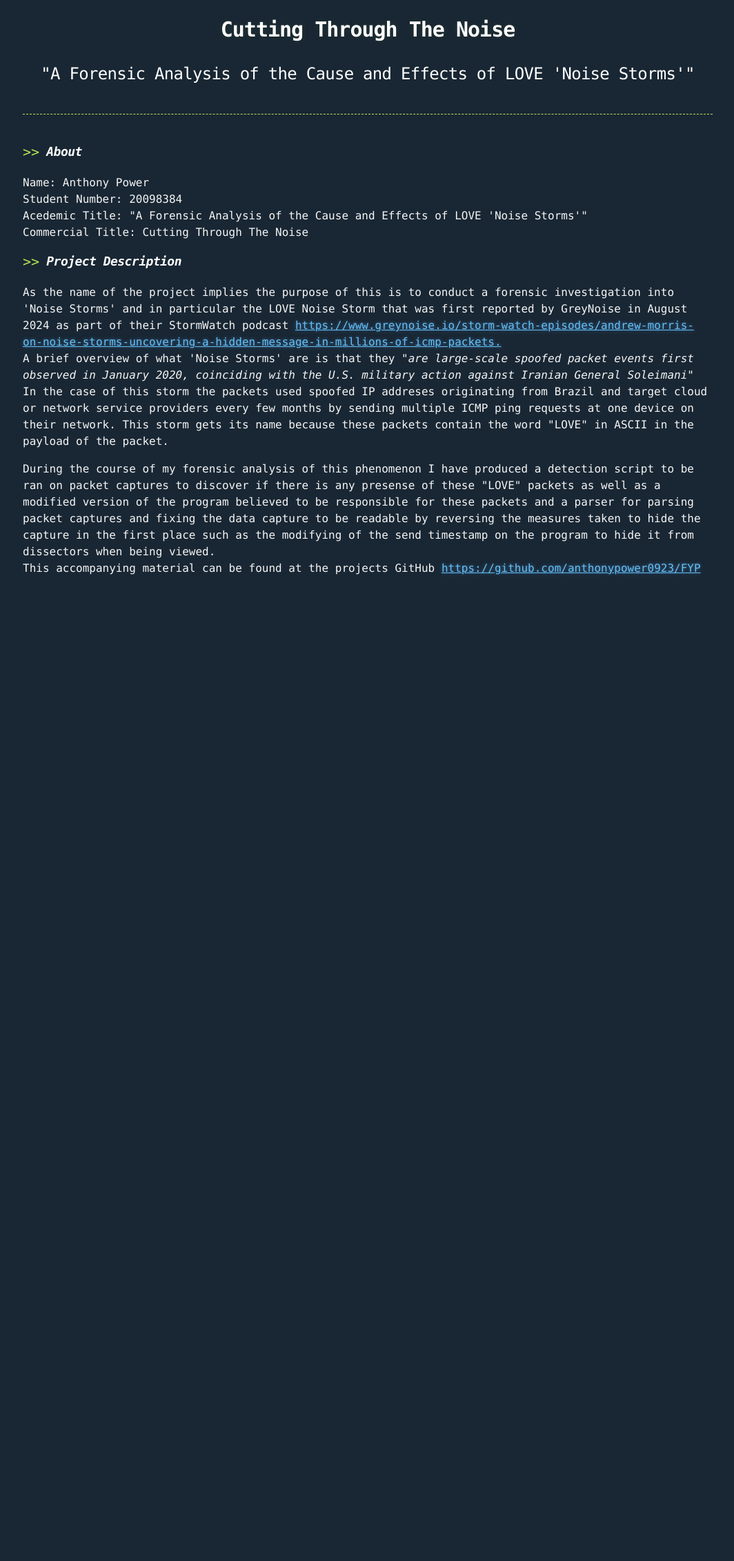
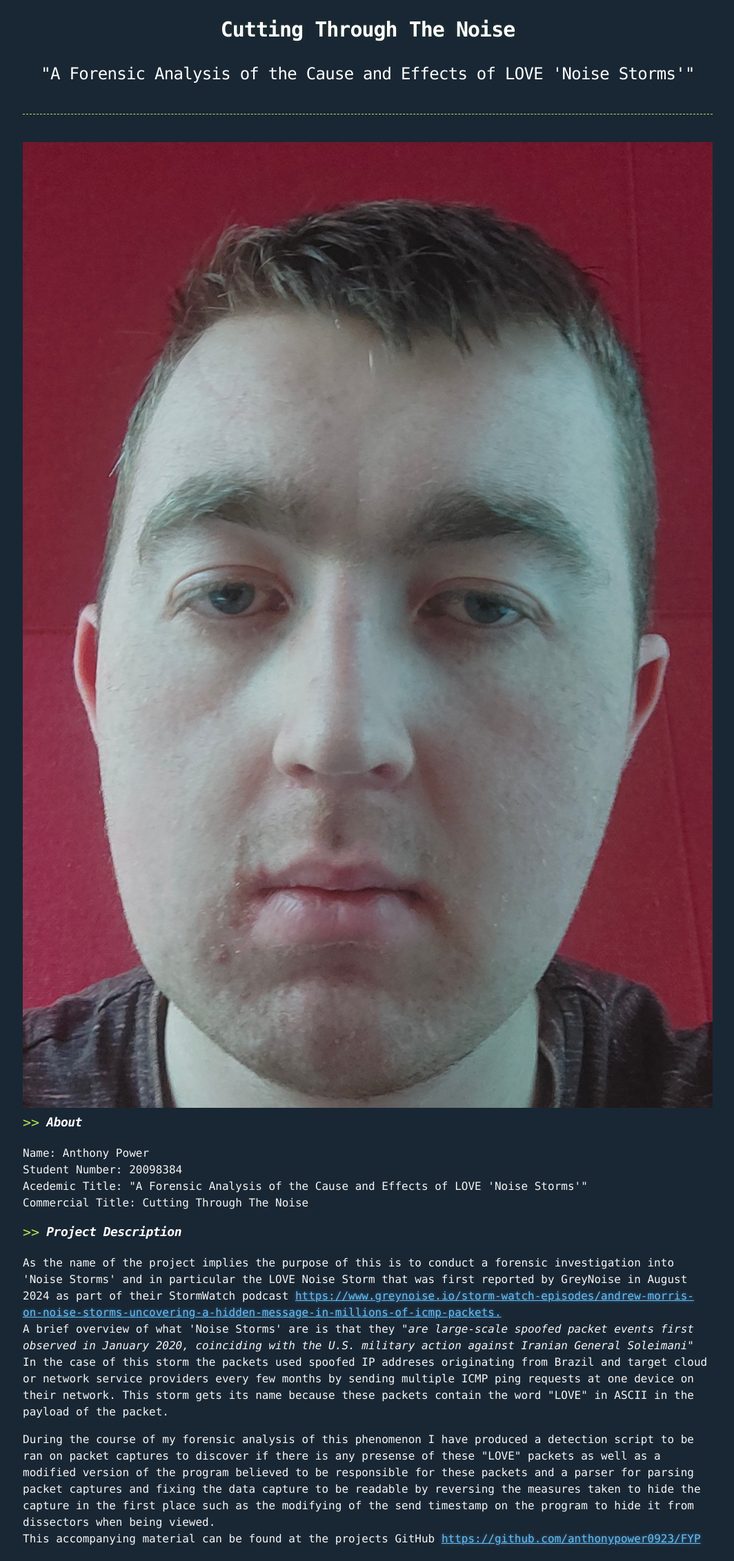
Before and after one commit to anthonypower0923/fyp-site, a Jekyll site: the page built from index.html, in a window 1280 px wide. Shown: the whole page at 69% size, without its empty margins (107-1171 px from the left). Built offline with Jekyll 4.4.1, drawn with Linux system fonts in a browser that asks for light colours; the list of posts is cut into pages by our own code; before the commit the page ends 900 px from its top, so only the background shows below that.

Commit message:
adding profile picture to GitHub to be pulled

```diff
--- a/index.html
+++ b/index.html
@@ -18,6 +18,7 @@ layout: default
 
 
 <div class="wrapper">
+  <img src="https://anthonypower0923.github.io/fyp-site/assets/profile-pic.jpg">
 <h3 class="subheading"><img src="https://anthonypower0923.github.io/fyp-site/assets/bullet.png"></img> About</h3>
 <p class="info">
   Name: Anthony Power
```
Also changed, not shown: assets/profile-pic.jpg (added), 1 other file.
